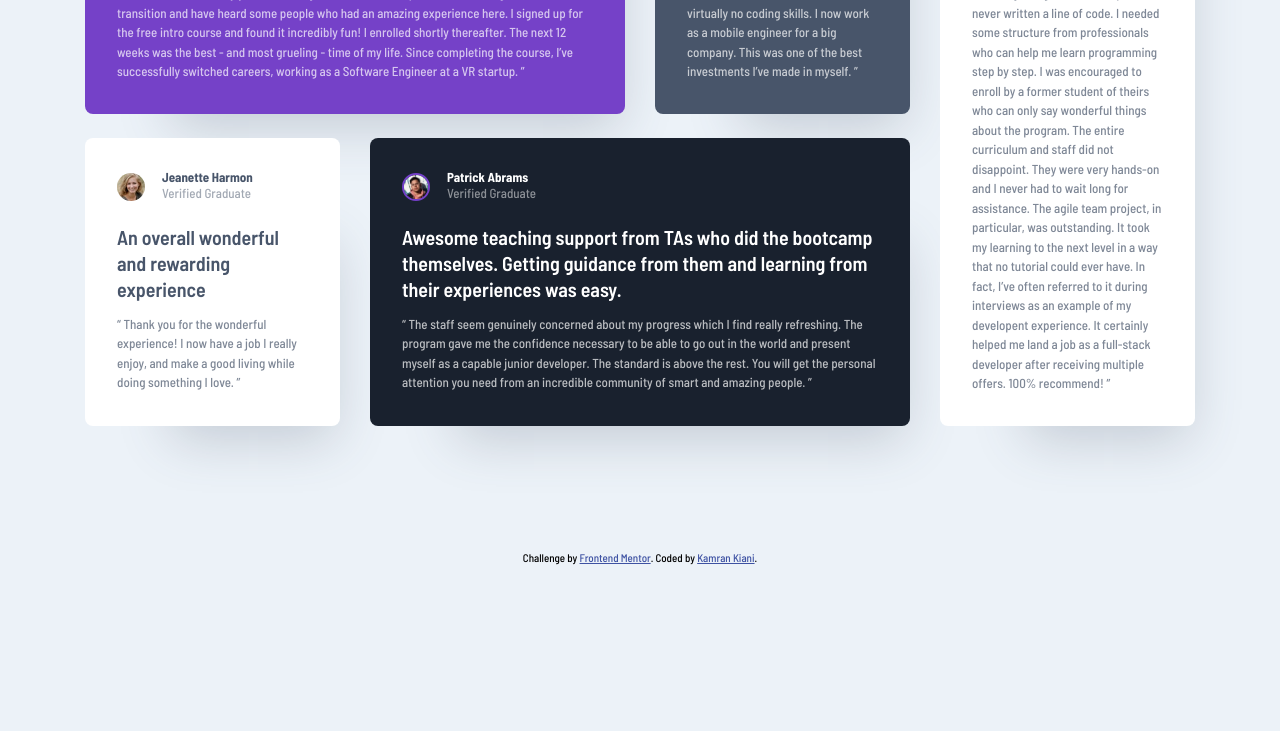
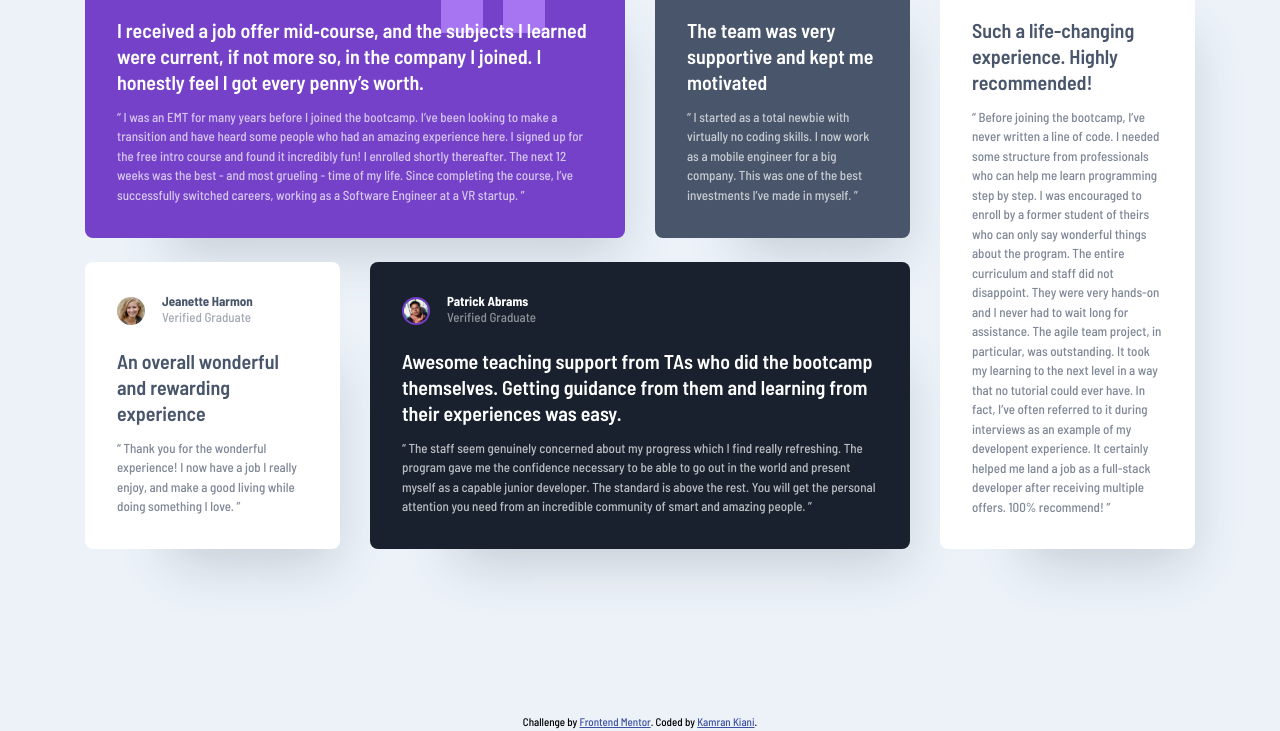
Before and after one commit to kaamiik/fm-Testimonials-Grid-Section, a website: page src/index.html in a window 1280 px wide. Shown: the part 234-965 px from the top of the page. Before the commit the page ends 800 px from the top, so only its background shows below. Drawn offline with nearby package versions, Linux system fonts and the light colour scheme; files that its build step writes are made by us from their sources.

Commit message:
Update css

```diff
--- a/src/sass/style.scss
+++ b/src/sass/style.scss
@@ -75,7 +75,7 @@ blockquote {
 
 /* Set core body defaults */
 body {
-  min-height: 100vh;
+  // min-height: 100vh;
   line-height: 1.5;
 }
 
@@ -107,7 +107,7 @@ main {
   margin-block: rem(70);
 
   @include breakpoint(large) {
-    margin-block: rem(0);
+    margin-block: rem(165);
   }
 }
 
```
Also changed, not shown: public/css/style.css, 1 other file.
